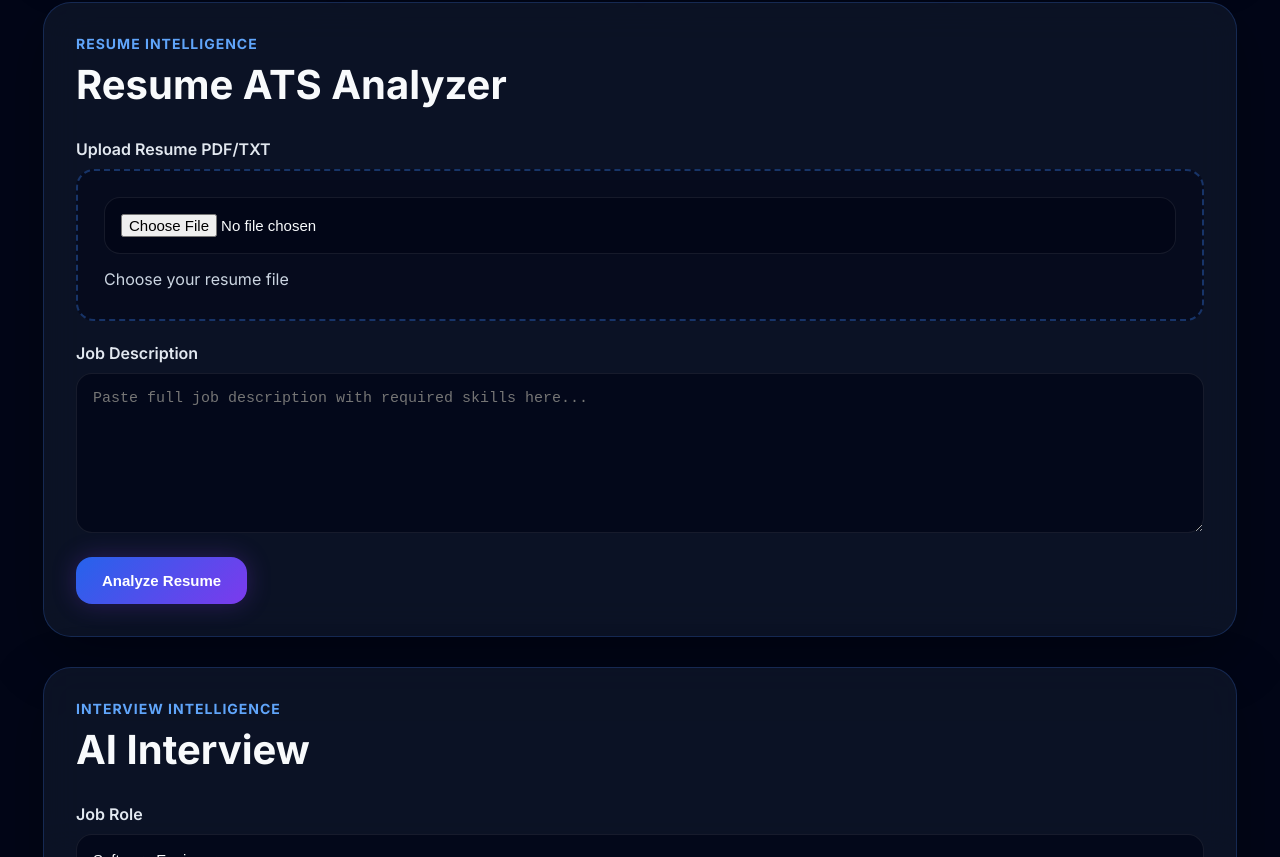
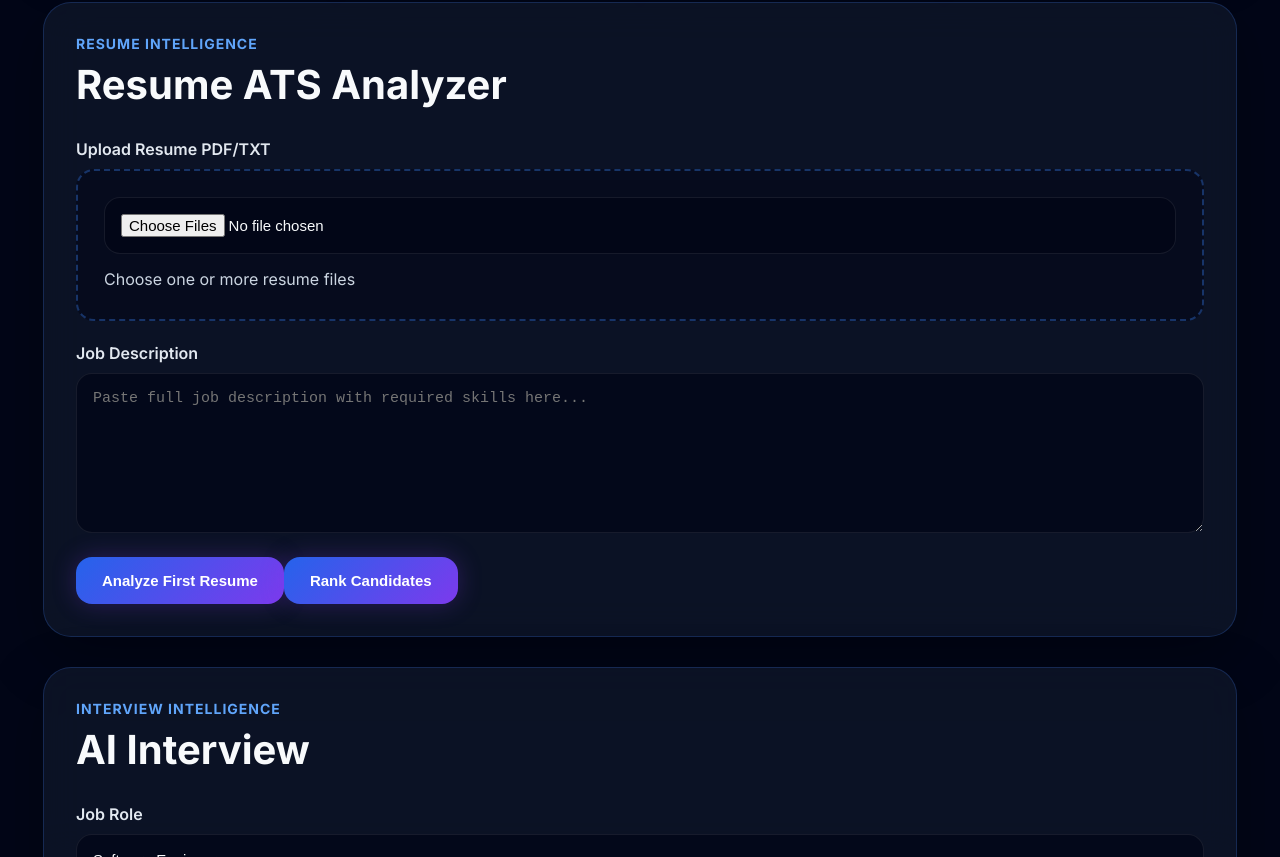
Before and after one commit to pranav-peherkar/hiresmart-ai, a React (Vite) app in the folder frontend/: page / in a window 1280 px wide. Shown: the part 743-1600 px from the top of the page. Built offline with nearby package versions, Linux system fonts and the light colour scheme.

Commit message:
Add candidate ranking feature

```diff
--- a/frontend/src/main.jsx
+++ b/frontend/src/main.jsx
@@ -8,6 +8,8 @@ const API = "https://hiresmart-backend-90jm.onrender.com/api";
 
 function App() {
   const [resume, setResume] = useState(null);
+  const [resumeFiles, setResumeFiles] = useState([]);
+  const [rankings, setRankings] = useState([]);
   const [jd, setJd] = useState('');
   const [result, setResult] = useState(null);
   const [role, setRole] = useState('Software Engineer');
@@ -35,6 +37,52 @@ function App() {
       setResult(res.data);
     } catch (err) {
       alert(err.response?.data?.message || 'Analysis failed. Start backend and AI service.');
+    } finally {
+      setLoading(false);
+    }
+  }
+
+  async function rankCandidates() {
+    if (!jd) {
+      alert('Enter job description first');
+      return;
+    }
+
+    if (resumeFiles.length < 2) {
+      alert('Upload at least 2 resumes to rank candidates');
+      return;
+    }
+
+    setLoading(true);
+    setRankings([]);
+
+    try {
+      const rankingResults = [];
+
+      for (const file of resumeFiles) {
+        const fd = new FormData();
+        fd.append('resume', file);
+        fd.append('jobDescription', jd);
+
+        const res = await axios.post(`${API}/resume/analyze`, fd);
+
+        rankingResults.push({
+          fileName: file.name,
+          atsScore: res.data.atsScore,
+          skillMatchScore: res.data.skillMatchScore,
+          recommendation: res.data.hiringRecommendation,
+          experienceLevel: res.data.experienceLevel,
+          skillsFound: res.data.skills?.length || 0,
+          missingSkills: res.data.missingSkills || [],
+          strengths: res.data.strengths || [],
+          weaknesses: res.data.weaknesses || []
+        });
+      }
+
+      rankingResults.sort((a, b) => b.atsScore - a.atsScore);
+      setRankings(rankingResults);
+    } catch (err) {
+      alert('Candidate ranking failed. Please try again.');
     } finally {
       setLoading(false);
     }
@@ -204,11 +252,12 @@ function App() {
           <h1>HireSmart AI</h1>
 
           <p>
-            Intelligent Resume Screening & AI Interview Evaluation System using NLP and Machine Learning.
+            Intelligent Resume Screening, Candidate Ranking & AI Interview Evaluation System.
           </p>
 
           <div className="hero-buttons">
             <a href="#resume" className="primary-btn">Analyze Resume</a>
+            <a href="#ranking" className="secondary-btn">Rank Candidates</a>
             <a href="#interview" className="secondary-btn">Start AI Interview</a>
           </div>
         </div>
@@ -254,12 +303,19 @@ function App() {
             <div className="upload-box">
               <input
                 type="file"
+                multiple
                 accept=".pdf,.txt"
-                onChange={e => setResume(e.target.files[0])}
+                onChange={e => {
+                  const files = [...e.target.files];
+                  setResumeFiles(files);
+                  setResume(files[0] || null);
+                }}
               />
 
               <p>
-                {resume ? resume.name : 'Choose your resume file'}
+                {resumeFiles.length > 0
+                  ? `${resumeFiles.length} file(s) selected`
+                  : 'Choose one or more resume files'}
               </p>
             </div>
 
@@ -272,10 +328,57 @@ function App() {
             />
 
             <button disabled={loading}>
-              {loading ? 'Analyzing Resume...' : 'Analyze Resume'}
+              {loading ? 'Analyzing Resume...' : 'Analyze First Resume'}
+            </button>
+
+            <button
+              type="button"
+              onClick={rankCandidates}
+              disabled={loading}
+            >
+              {loading ? 'Ranking Candidates...' : 'Rank Candidates'}
             </button>
           </form>
         </section>
+
+        {rankings.length > 0 && (
+          <section id="ranking" className="card">
+            <div className="section-heading">
+              <span>Recruiter Intelligence</span>
+              <h2>Candidate Rankings</h2>
+            </div>
+
+            {rankings.map((candidate, index) => (
+              <div className="report-box blue" key={index}>
+                <h3>
+                  {index === 0
+                    ? '🥇'
+                    : index === 1
+                    ? '🥈'
+                    : index === 2
+                    ? '🥉'
+                    : `#${index + 1}`}
+                  {' '}
+                  {candidate.fileName}
+                </h3>
+
+                <p><b>ATS Score:</b> {candidate.atsScore}%</p>
+                <p><b>Skill Match Score:</b> {candidate.skillMatchScore}%</p>
+                <p><b>Experience Level:</b> {candidate.experienceLevel}</p>
+                <p><b>Recommendation:</b> {candidate.recommendation}</p>
+                <p><b>Skills Found:</b> {candidate.skillsFound}</p>
+
+                {candidate.missingSkills.length > 0 ? (
+                  <p>
+                    <b>Missing Skills:</b> {candidate.missingSkills.slice(0, 6).join(', ')}
+                  </p>
+                ) : (
+                  <p><b>Missing Skills:</b> No major missing skills</p>
+                )}
+              </div>
+            ))}
+          </section>
+        )}
 
         {result && (
           <section className="card">
@@ -320,7 +423,32 @@ function App() {
               <p><b>Experience Level:</b> {result.experienceLevel || 'Not available'}</p>
               <p><b>Hiring Recommendation:</b> {result.hiringRecommendation || 'Not available'}</p>
               <p><b>Skill Match Score:</b> {result.skillMatchScore || 0}%</p>
+              <p><b>Resume Section Score:</b> {result.sectionScore || 0}%</p>
             </div>
+
+            {result.sectionAnalysis && (
+              <div className="report-box green">
+                <h3>Resume Section Analysis</h3>
+
+                <p><b>Present Sections:</b></p>
+                <div className="skill-wrap">
+                  {result.sectionAnalysis.presentSections?.map((section, i) => (
+                    <span className="skill-chip" key={i}>
+                      ✓ {section}
+                    </span>
+                  ))}
+                </div>
+
+                <p><b>Missing Sections:</b></p>
+                <div className="skill-wrap">
+                  {result.sectionAnalysis.missingSections?.map((section, i) => (
+                    <span className="missing-chip" key={i}>
+                      ✗ {section}
+                    </span>
+                  ))}
+                </div>
+              </div>
+            )}
 
             <div className="report-box green">
               <h3>Detected Skills</h3>
```
